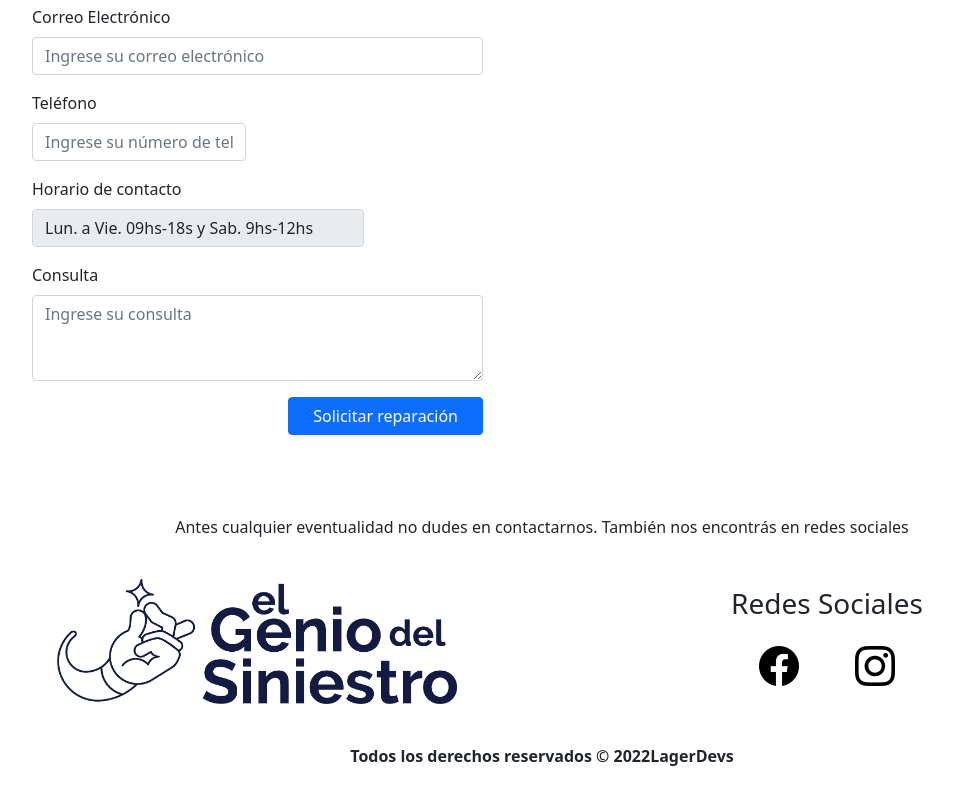
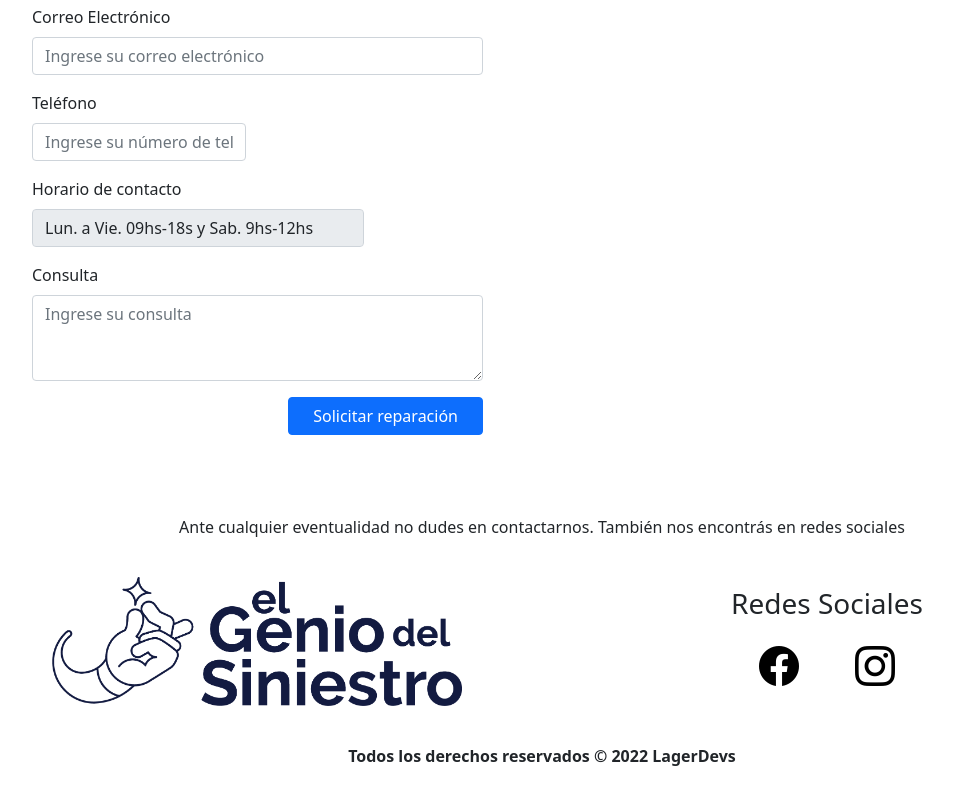
Before and after one commit to Nidev-lab/perito-siniestros, a React (Create React App) app: page /reparar in a window 1280 px wide. Shown: the part 1078-1878 px from the top of the page, without its empty margins (98-1051 px from the left). Built offline with nearby package versions, Linux system fonts and the light colour scheme.

Commit message:
Fix footer

```diff
--- a/src/components/Footer/Footer.js
+++ b/src/components/Footer/Footer.js
@@ -6,12 +6,12 @@ const Footer = () => {
   return (
     <footer className='container h-100 mt-4'>
       <div className='text-center pt-2'>
-        <p>Antes cualquier eventualidad no dudes en contactarnos. También nos
+        <p>Ante cualquier eventualidad no dudes en contactarnos. También nos
           encontrás en redes sociales</p>
       </div>
       <div className='row justify-content-around justify-content-sm-center justify-content-md-center align-items-center'>
         <div className='col-12 col-lg-6 mt-3 d-flex justify-content-center align-items-center'>
-          <img src={logo} width='400' alt='logoFooter' />
+          <img src={logo} alt='logoFooter' className='w-lg-100 w-md-100 w-75' />
         </div>
         <div className='col-12 col-lg-6 mt-3 d-flex justify-content-center align-items-center'>
           <div className='mt-3'>
@@ -28,7 +28,7 @@ const Footer = () => {
         </div>
         <div className='col-12 py-2 d-flex justify-content-center'>
           <p className='fw-bold m-4'>Todos los derechos reservados © 2022
-            <a href='www.lagerdevs.com' className='card-link text-decoration-none text-dark'>LagerDevs</a>
+            <a href='www.lagerdevs.com' className='card-link text-decoration-none text-dark'> LagerDevs</a>
           </p>
         </div>
       </div>
```
